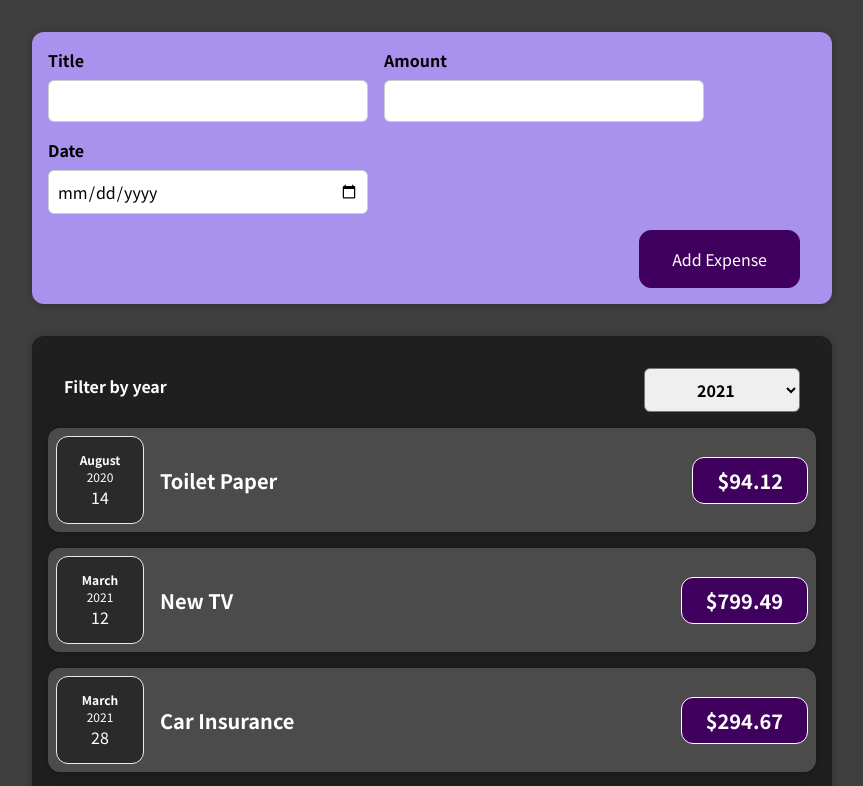
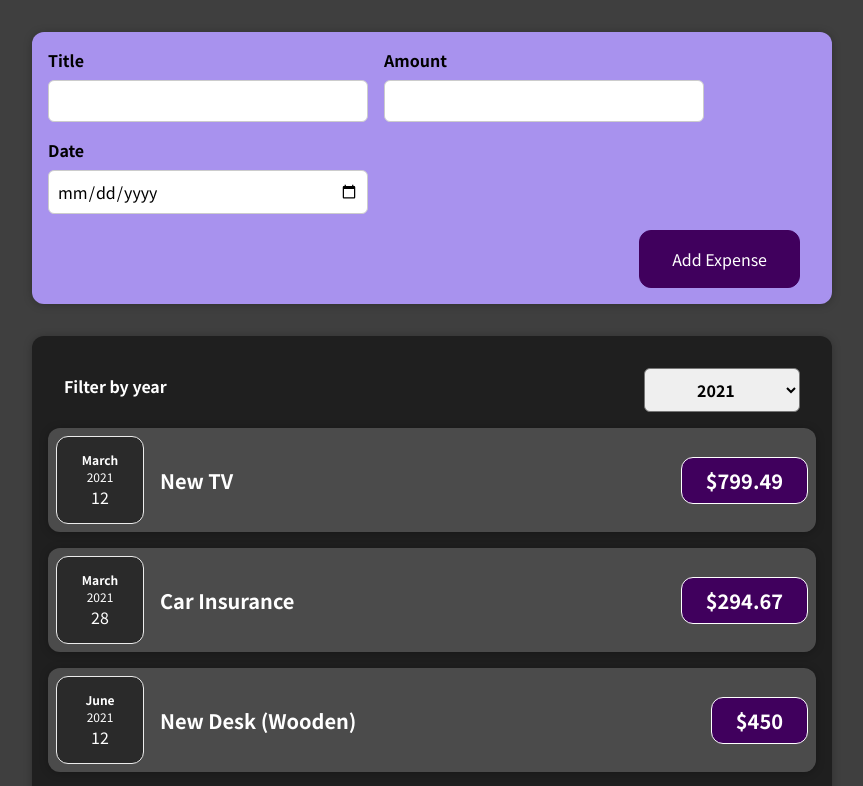
Before and after one commit to ColtonFalkner/ExpenseTracker, a React (Create React App) app in the folder my-app/: page / in a window 1280 px wide. Shown: the top 786 px of the page, without its empty margins (208-1071 px from the left). Built offline with nearby package versions, Linux system fonts and the light colour scheme.

Commit message:
conditional content/filtered year working

```diff
--- a/my-app/src/components/Expenses/Expenses.js
+++ b/my-app/src/components/Expenses/Expenses.js
@@ -11,6 +11,23 @@
     setFilteredYear(selectedYear)
   }
 
+  const filteredExpenses = props.items.filter((expense) => {
+    return expense.date.getFullYear().toString() === filteredYear
+  })
+
+  let expensesContent = <p>No expenses found!</p>
+
+  if (filteredExpenses.length > 0) {
+    expensesContent = filteredExpenses.map((expense) => (
+      <ExpenseItem
+        key={expense.id}
+        title={expense.title}
+        amount={expense.amount}
+        date={expense.date}
+      />
+    ))
+  }
+
   return (
     <div>
       <Card className='expenses'>
@@ -18,14 +35,7 @@
           selected={filteredYear}
           onChangeFilter={filterChangeHandler}
         />
-        {props.items.map((expense) => (
-          <ExpenseItem
-            key={expense.id}
-            title={expense.title}
-            amount={expense.amount}
-            date={expense.date}
-          />
-        ))}
+        {expensesContent}
       </Card>
     </div>
   )
```
